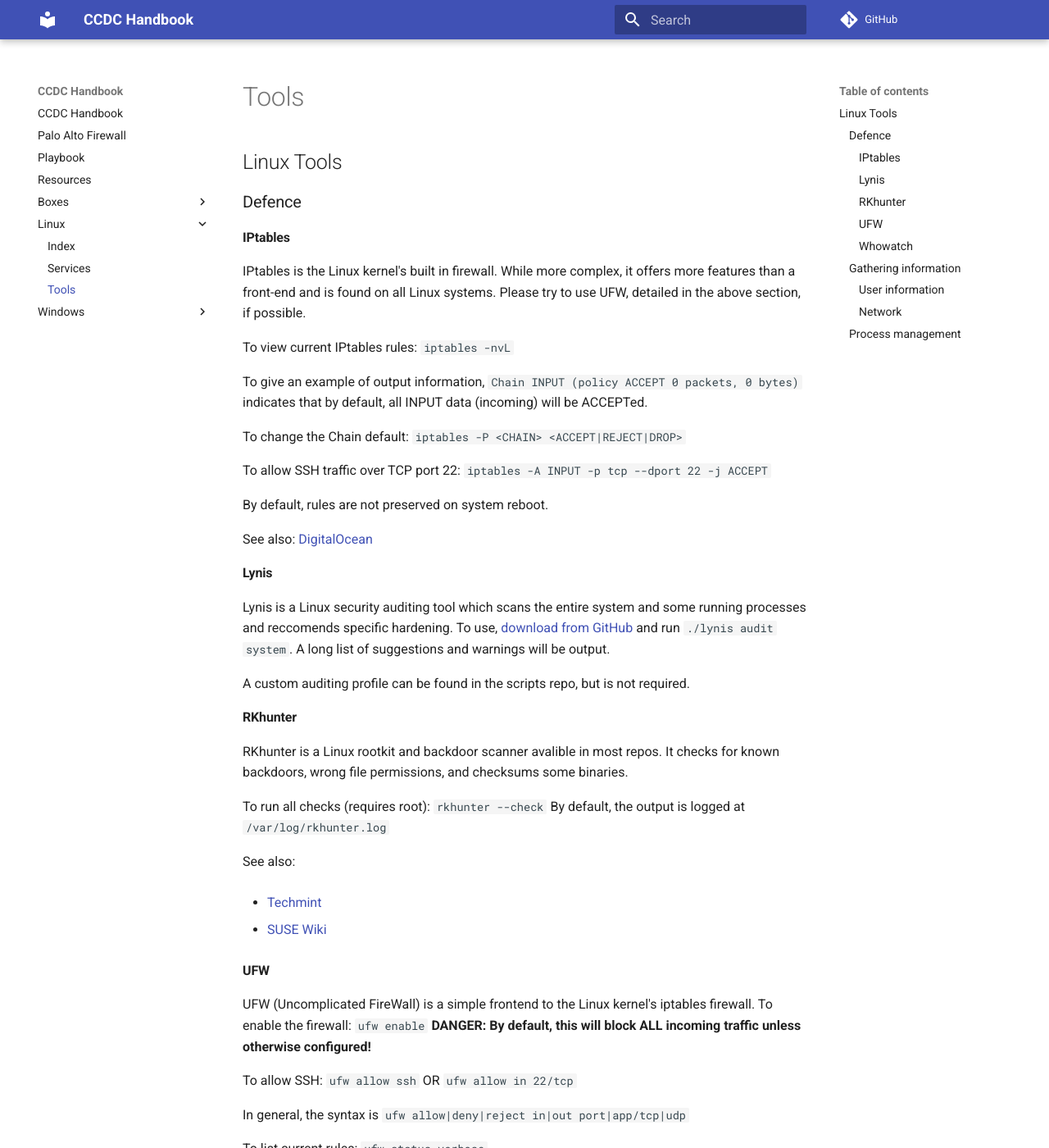
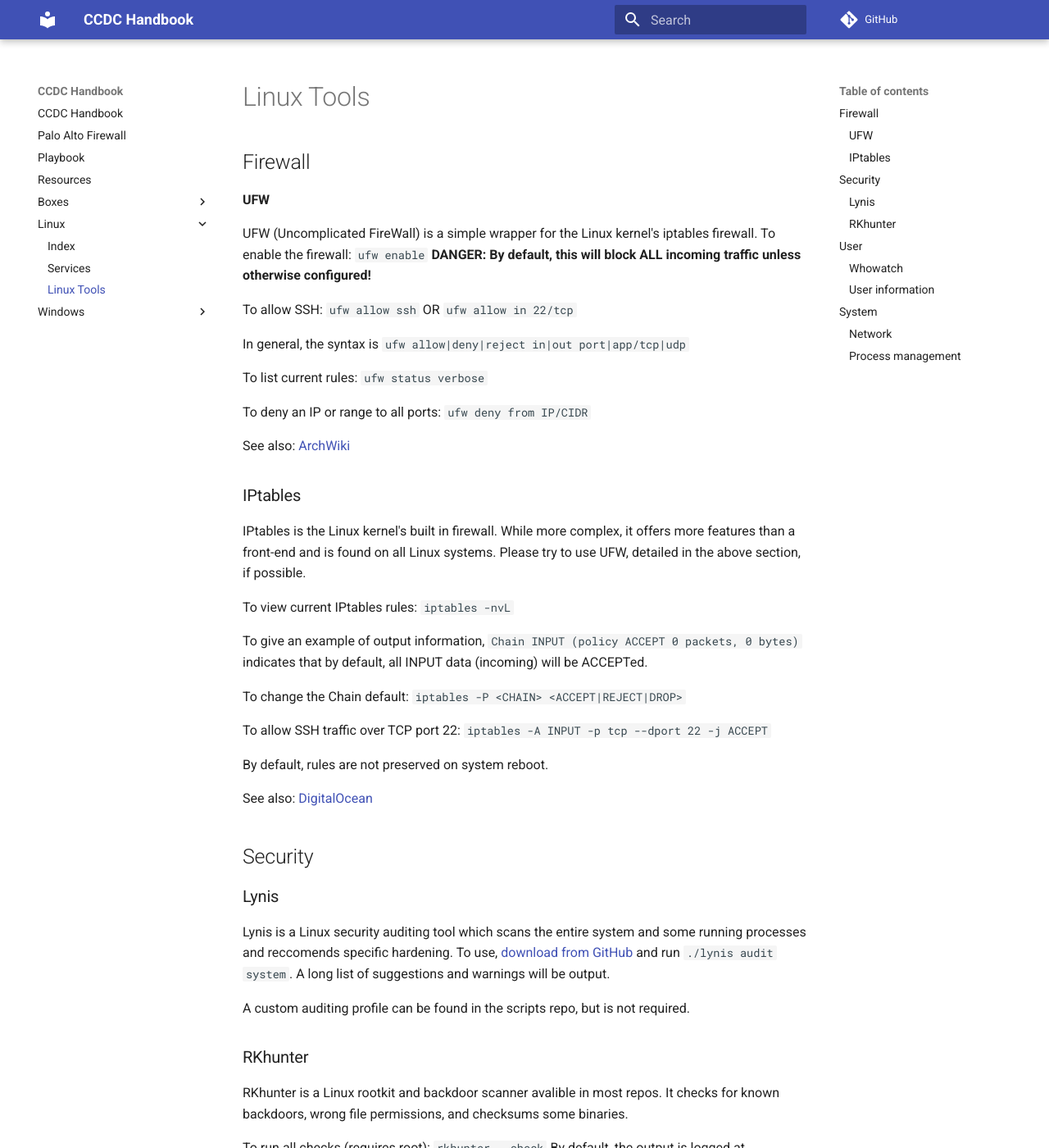
Before and after one commit to ius-csg/ccdc-handbook, an MkDocs documentation site: the page built from docs/Linux/tools.md, in a window 1280 px wide and 1400 px high. Shown: the whole window at 82% size. Built offline with MkDocs 1.6.1 and Material for MkDocs 9.7.7, drawn with Linux system fonts in a browser that asks for light colours; comment, search, counter and statistics services are not loaded; some of the changed text lies outside the part shown.

Commit message:
Format tools page

```diff
--- a/docs/Linux/tools.md
+++ b/docs/Linux/tools.md
@@ -1,10 +1,29 @@
 
-## Linux Tools
+# Linux Tools
 
-### Defence
+## Firewall
 
-#### IPtables
-IPtables is the Linux kernel's built in firewall. While more complex, it offers more features than a front-end and is found on all Linux systems. Please try to use UFW, detailed in the above section, if possible.
+#### UFW
+UFW (Uncomplicated FireWall) is a simple wrapper for the Linux kernel's iptables firewall.
+To enable the firewall: `ufw enable` **DANGER: By default, this will block ALL incoming traffic
+ unless otherwise configured!**
+
+To allow SSH: `ufw allow ssh` OR `ufw allow in 22/tcp`
+
+In general, the syntax is `ufw allow|deny|reject in|out port|app/tcp|udp`
+
+To list current rules: `ufw status verbose`
+
+To deny an IP or range to all ports: `ufw deny from IP/CIDR`
+
+See also:
+[ArchWiki](https://wiki.archlinux.org/index.php/Uncomplicated_Firewall)
+
+### IPtables
+
+IPtables is the Linux kernel's built in firewall. While more complex, it offers more
+features than a front-end and is found on all Linux systems. Please try to use UFW,
+detailed in the above section, if possible.
 
 To view current IPtables rules: `iptables -nvL`
 
@@ -20,13 +39,15 @@
 See also:
 [DigitalOcean](https://www.digitalocean.com/community/tutorials/how-to-set-up-a-firewall-using-iptables-on-ubuntu-14-04)
 
-#### Lynis
+## Security
+
+### Lynis
 
 Lynis is a Linux security auditing tool which scans the entire system and some running processes and reccomends specific hardening. To use, [download from GitHub](https://github.com/CISOfy/Lynis) and run `./lynis audit system`. A long list of suggestions and warnings will be output.
 
 A custom auditing profile can be found in the scripts repo, but is not required.
 
-#### RKhunter
+### RKhunter
 
 RKhunter is a Linux rootkit and backdoor scanner avalible in most repos. It checks for known backdoors, wrong file permissions, and checksums some binaries.
 
@@ -39,22 +60,10 @@
 
 * [SUSE Wiki](https://en.opensuse.org/Rootkit_Hunter)
 
-#### UFW
-UFW (Uncomplicated FireWall) is a simple frontend to the Linux kernel's iptables firewall.
-To enable the firewall: `ufw enable` **DANGER: By default, this will block ALL incoming traffic unless otherwise configured!**
 
-To allow SSH: `ufw allow ssh` OR `ufw allow in 22/tcp`
+## User
 
-In general, the syntax is `ufw allow|deny|reject in|out port|app/tcp|udp`
-
-To list current rules: `ufw status verbose`
-
-To deny an IP or range to all ports: `ufw deny from IP/CIDR`
-
-See also:
-[ArchWiki](https://wiki.archlinux.org/index.php/Uncomplicated_Firewall)
-
-#### Whowatch
+### Whowatch
 
 Whowatch is a realtime user and process monitor. It interactivly shows the output of the `w` command, and allows you to kill the users login and processes from the TUI.
 
@@ -62,9 +71,8 @@
 
 See also: [TechMint](https://www.tecmint.com/whowatch-monitor-linux-users-and-processes-in-real-time/)
 
-### Gathering information
 
-#### User information
+### User information
 
 To see all logged in users, from where, and what they are doing, use the `w` command.
 
@@ -81,6 +89,9 @@
 * `last` - Displays login log for the system.
 * `lastb` - Shows unsuccessful logins for the system.
 
+
+## System
+
 #### Network
 
 To see socket statistics on your machine, use the `ss` command.
```
